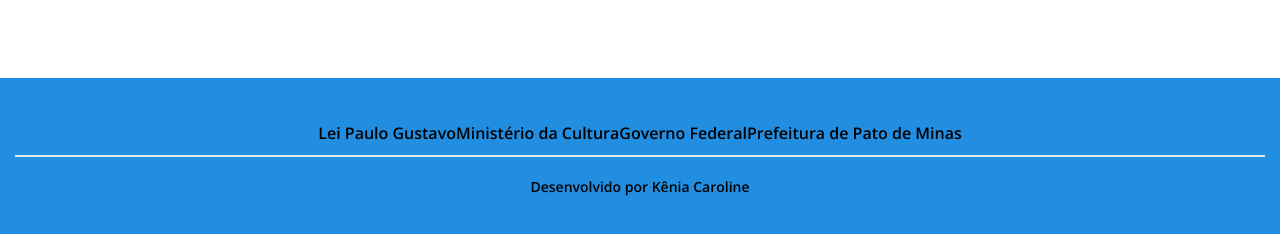
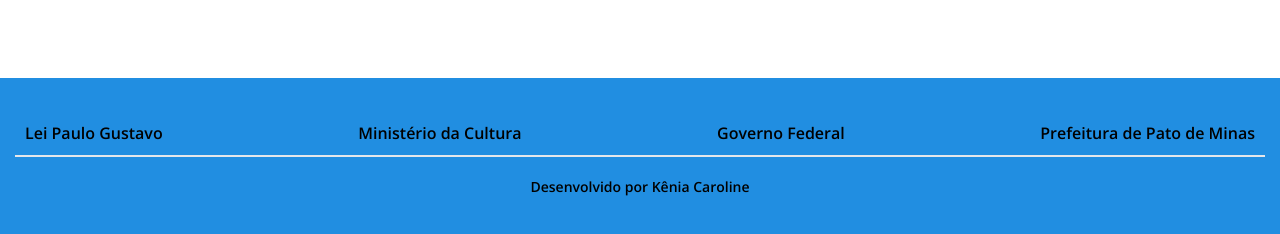
Before and after one commit to euukc/Fatos-de-Patos, a plain HTML site: page index.html in a window 1280 px wide. Shown: the part 1878-2112 px from the top of the page. Drawn offline with nearby package versions, Linux system fonts and the light colour scheme.

Commit message:
Ajuste responsividade para mobile

```diff
--- a/index.html
+++ b/index.html
@@ -69,7 +69,7 @@
         </div>
     </section>
     <footer class="w-full h-[130px] md:h-[162px] bg-[#218ee1ff] flex flex-col justify-center items-center ">
-        <div class="border-b-2 md:mx-[330px] md:w-[1250px] flex justify-center pb-[10px] px-[10px]">
+        <div class="border-b-2 md:mx-[330px] md:w-[1250px] flex justify-between pb-[10px] px-[10px]">
             <span> Lei Paulo Gustavo</span>
             <span> Ministério da Cultura</span>
             <span> Governo Federal</span>
```
